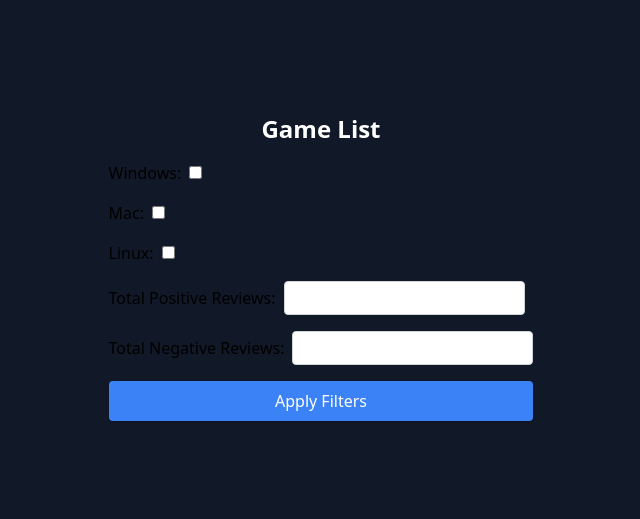
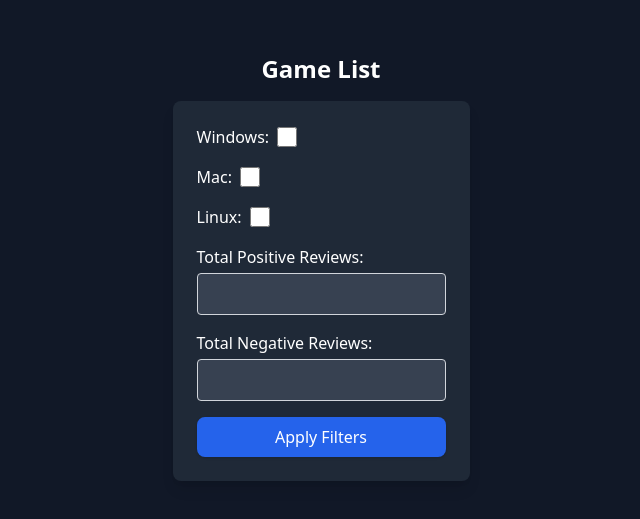
Before and after one commit to LanceColorina/STADVDB_MCO1_GROUP4, a Next.js app: page /path2 in a window 1280 px wide. Shown: the part 125-644 px from the top of the page, without its empty margins (319-959 px from the left). Built offline with nearby package versions, Linux system fonts and the light colour scheme.

Commit message:
report 3 done

```diff
--- /dev/null
+++ b/src/app/api/path3/route.ts
@@ -0,0 +1,36 @@
+import {createConnection} from '@/utils/db'
+import { NextResponse,NextRequest } from 'next/server'
+
+export async function GET(req: NextRequest){
+    try {
+
+        const url = new URL(req.url);
+        const db = await createConnection();
+
+        const date = url.searchParams.get('release_date') || null;
+        const minPrice = url.searchParams.get('min_price') || null;
+        const maxPrice = url.searchParams.get('max_price') || null;
+        const metacritic_score = url.searchParams.get('metacritic_score') || null;
+        const windows = url.searchParams.get('windows') || null;
+        const mac = url.searchParams.get('mac') || null;
+        const linux = url.searchParams.get('linux') || null;
+
+        const sql = `SELECT g.app_id, gi.game_name, gi.release_date, gi.price, f.metacritic_score, p.windows,p.linux,p.mac,gi.header_image,gi.website
+                    FROM games g
+                    JOIN games_info gi ON g.game_info_id = gi.game_info_id
+                    JOIN feedbacks f ON g.feedback_id = f.feedback_id
+                    JOIN platforms p ON g.platform_id = p.platform_id
+                    WHERE gi.release_date > ?
+                    AND gi.price BETWEEN ? AND ?
+                    AND f.metacritic_score > ?
+                    AND p.windows = ?
+                    AND p.mac = ?
+                    AND p.linux = ?;`;
+
+        const [games] = await db.query(sql,[date,minPrice,maxPrice,metacritic_score,windows,linux,mac]);
+        return NextResponse.json(games);
+    }catch(error){
+        console.log(error);
+        return NextResponse.json({error: error})
+    }
+}
--- a/src/app/path2/FilterForm2.tsx
+++ b/src/app/path2/FilterForm2.tsx
@@ -28,69 +28,71 @@ const FilterForm: React.FC<FilterFormProps> = ({
   onSubmit,
 }) => {
   return (
-    <form onSubmit={onSubmit} className="mb-4 flex flex-col space-y-4">
-      <div>
-        <label>
-          Windows:
+    <form onSubmit={onSubmit} className="mb-4 flex flex-col space-y-4 text-white font-medium max-w-md mx-auto bg-gray-800 p-6 rounded-lg shadow-lg">
+  <div className="flex items-center justify-between">
+    <label className="flex items-center">
+      <span className="mr-2">Windows:</span>
       <input
         type="checkbox"
         checked={windows}
         onChange={(e) => setWindows(e.target.checked)}
-            className="ml-2"
+        className="form-checkbox h-5 w-5 text-blue-500"
       />
     </label>
   </div>
-      <div>
-        <label>
-          Mac:
+
+  <div className="flex items-center justify-between">
+    <label className="flex items-center">
+      <span className="mr-2">Mac:</span>
       <input
         type="checkbox"
         checked={mac}
         onChange={(e) => setMac(e.target.checked)}
-            className="ml-2"
+        className="form-checkbox h-5 w-5 text-blue-500"
       />
     </label>
   </div>
-      <div>
-        <label>
-          Linux:
+
+  <div className="flex items-center justify-between">
+    <label className="flex items-center">
+      <span className="mr-2">Linux:</span>
       <input
         type="checkbox"
         checked={linux}
         onChange={(e) => setLinux(e.target.checked)}
-            className="ml-2"
+        className="form-checkbox h-5 w-5 text-blue-500"
       />
     </label>
   </div>
-      <div>
-        <label>
-          Total Positive Reviews:
+
+  <div className="flex flex-col">
+    <label className="mb-1">Total Positive Reviews:</label>
     <input
       type="number"
       value={total_positive_reviews}
       onChange={(e) => setPos(Number(e.target.value) || '')}
-            className="ml-2 p-1 border border-gray-300 rounded"
+      className="p-2 border border-gray-300 rounded bg-gray-700 text-white"
     />
-        </label>
   </div>
-      <div>
-        <label>
-          Total Negative Reviews:
+
+  <div className="flex flex-col">
+    <label className="mb-1">Total Negative Reviews:</label>
     <input
       type="number"
       value={total_negative_reviews}
       onChange={(e) => setNeg(Number(e.target.value) || '')}
-            className="ml-2 p-1 border border-gray-300 rounded"
+      className="p-2 border border-gray-300 rounded bg-gray-700 text-white"
     />
-        </label>
   </div>
+
   <button
     type="submit"
-        className="mt-4 p-2 bg-blue-500 text-white rounded shadow"
+    className="mt-4 p-2 bg-blue-600 text-white rounded-lg shadow hover:bg-blue-700 transition-colors"
   >
     Apply Filters
   </button>
 </form>
+
   );
 };
 
--- a/src/app/path2/GameCard2.tsx
+++ b/src/app/path2/GameCard2.tsx
@@ -20,16 +20,16 @@ interface GameCardProps {
 const GameCard: React.FC<GameCardProps> = ({ game }) => {
 
   return (
-    <div className="game-card" key={game.app_id}>
-
-        <img src={game.header_image} alt={game.game_name} className="w-full h-auto" />
-        <h3 className="text-lg font-bold">{game.game_name}</h3>
-        <p>Windows: {game.windows}</p>
-        <p>Mac: {game.mac}</p>
-        <p>Linux: {game.linux}</p>
-        <p>Positive Reviews: {game.total_positive_reviews}</p>
-        <p>Negative Reviews: {game.total_negative_reviews}</p>
-
+    <div className="game-card bg-gray-800 p-4 rounded-lg shadow-md" key={game.app_id}>
+      <img src={game.header_image} alt={game.game_name} className="w-full h-48 object-cover rounded-t-lg mb-4" />
+      <h3 className="text-xl font-bold text-white mb-2">{game.game_name}</h3>
+      <div className="text-gray-400 space-y-1">
+        <p>Windows: <span className={`${game.windows ? 'text-green-500' : 'text-red-500'}`}>{game.windows ? 'Yes' : 'No'}</span></p>
+        <p>Mac: <span className={`${game.mac ? 'text-green-500' : 'text-red-500'}`}>{game.mac ? 'Yes' : 'No'}</span></p>
+        <p>Linux: <span className={`${game.linux ? 'text-green-500' : 'text-red-500'}`}>{game.linux ? 'Yes' : 'No'}</span></p>
+        <p>Positive Reviews: <span className="text-green-400">{game.total_positive_reviews}</span></p>
+        <p>Negative Reviews: <span className="text-red-400">{game.total_negative_reviews}</span></p>
+      </div>
     </div>
   );
 };
--- a/src/app/path3/page.tsx
+++ b/src/app/path3/page.tsx
@@ -1,14 +1,144 @@
 "use client";
+
 import Link from "next/link";
-import { useState } from 'react'; // Import useState for managing component state
+import { useState } from "react"; // Import useState for managing component state
 
-export default function path3() {
+export default function Path3() {
+  interface Game {
+    app_id: number;
+    game_name: string;
+    header_image: string;
+    release_date: string;
+    price: number;
+    metacritic_score: number;
+    website: string;
+  }
 
+  const [games, setGames] = useState<Game[]>([]);
+  const [releaseDate, setReleaseDate] = useState<string>("");
+  const [minPrice, setMinPrice] = useState<number | string>("");
+  const [maxPrice, setMaxPrice] = useState<number | string>("");
+  const [metacriticScore, setMetacriticScore] = useState<number | string>("");
+  const [windows, setWindows] = useState<string>("True");
+  const [mac, setMac] = useState<string>("True");
+  const [linux, setLinux] = useState<string>("True");
+
+  const fetchGames = async () => {
+    try {
+      const response = await fetch(
+        `/api/path3?release_date=${releaseDate}&min_price=${minPrice}&max_price=${maxPrice}&metacritic_score=${metacriticScore}&windows=${windows}&linux=${linux}&mac=${mac}`
+      );
+      if (!response.ok) {
+        throw new Error("Network response was not ok");
+      }
+      const data: Game[] = await response.json();
+      setGames(data);
+    } catch (error) {
+      console.error("Failed to fetch games:", error);
+    }
+  };
+
+  const handleFilterSubmit = (e: React.FormEvent) => {
+    e.preventDefault();
+    fetchGames();
+  };
 
   return (
-    <div className="bg-gray-900 min-h-screen flex items-center justify-center">
-      Reporting 3 here
+    <div className="bg-gray-900 min-h-screen flex flex-col items-center justify-center p-4">
+      {/* Filter Form */}
+      <form onSubmit={handleFilterSubmit} className="mb-8 w-full max-w-md">
+        <div className="mb-4">
+          <label htmlFor="releaseDate" className="block text-white mb-2">Release Date</label>
+          <input
+            type="date"
+            id="releaseDate"
+            value={releaseDate}
+            onChange={(e) => setReleaseDate(e.target.value)}
+            className="w-full p-2"
+          />
+        </div>
+        <div className="mb-4">
+          <label htmlFor="minPrice" className="block text-white mb-2">Min Price</label>
+          <input
+            type="number"
+            id="minPrice"
+            value={minPrice}
+            onChange={(e) => setMinPrice(e.target.value)}
+            className="w-full p-2"
+          />
+        </div>
+        <div className="mb-4">
+          <label htmlFor="maxPrice" className="block text-white mb-2">Max Price</label>
+          <input
+            type="number"
+            id="maxPrice"
+            value={maxPrice}
+            onChange={(e) => setMaxPrice(e.target.value)}
+            className="w-full p-2"
+          />
+        </div>
+        <div className="mb-4">
+          <label htmlFor="metacriticScore" className="block text-white mb-2">Metacritic Score</label>
+          <input
+            type="number"
+            id="metacriticScore"
+            value={metacriticScore}
+            onChange={(e) => setMetacriticScore(e.target.value)}
+            className="w-full p-2"
+          />
+        </div>
+        <div className="mb-4">
+          <label className="block text-white mb-2">Platforms</label>
+          <div className="flex space-x-4">
+            <div>
+              <label className="text-white mr-2">Windows</label>
+              <input
+                type="checkbox"
+                checked={windows === "True"}
+                onChange={() => setWindows(windows === "True" ? "False" : "True")}
+              />
+            </div>
+            <div>
+              <label className="text-white mr-2">Mac</label>
+              <input
+                type="checkbox"
+                checked={mac === "True"}
+                onChange={() => setMac(mac === "True" ? "False" : "True")}
+              />
+            </div>
+            <div>
+              <label className="text-white mr-2">Linux</label>
+              <input
+                type="checkbox"
+                checked={linux === "True"}
+                onChange={() => setLinux(linux === "True" ? "False" : "True")}
+              />
+            </div>
+          </div>
+        </div>
+        <button type="submit" className="bg-blue-500 text-white px-4 py-2">
+          Filter Games
+        </button>
+      </form>
 
+      {/* Display Filtered Games */}
+      <div className="grid grid-cols-1 sm:grid-cols-2 lg:grid-cols-3 gap-4">
+        {games.map((game) => (
+          <div className="game-card bg-gray-800 p-4 rounded" key={game.app_id}>
+            <Link href={game.website || '/'} className="text-white">
+              <img
+                src={game.header_image}
+                alt={game.game_name}
+                className="w-full h-auto mb-2"
+              />
+              <h3 className="text-lg font-bold">{game.game_name}</h3>
+              <p>Release Date: {game.release_date}</p>
+              <p>Price: ${game.price}</p>
+              <p>Metacritic Score: {game.metacritic_score}</p>
+            </Link>
+          </div>
+        ))}
+      </div>
     </div>
   );
 }
```
Also changed, not shown: src/app/path1/FilterForm.tsx (+12 -12 lines), src/app/path1/GameCard.tsx (+13 -11 lines), 1 other file (tests, documents, lock files or other folders). Lines whose indentation alone changed are shown as unchanged.
